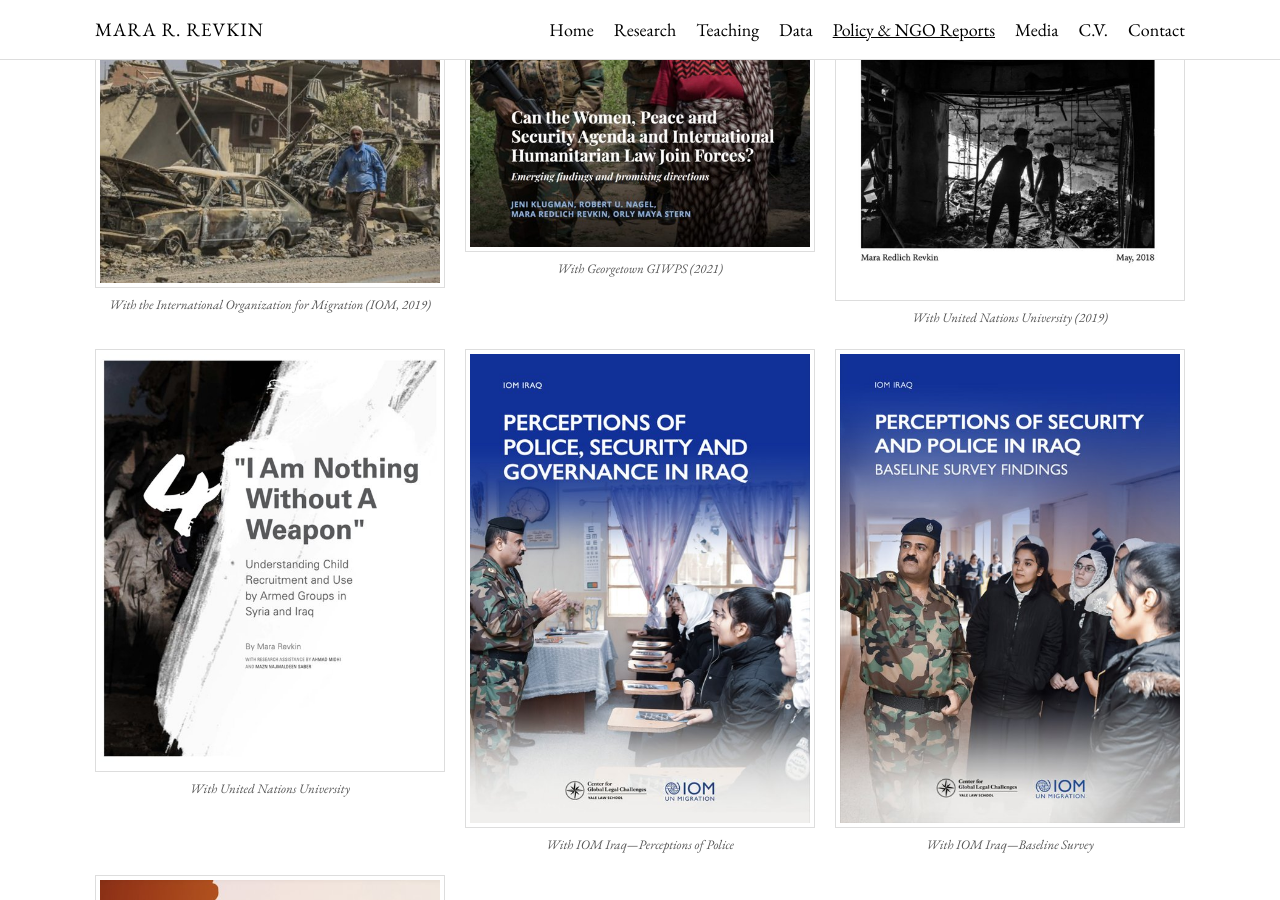
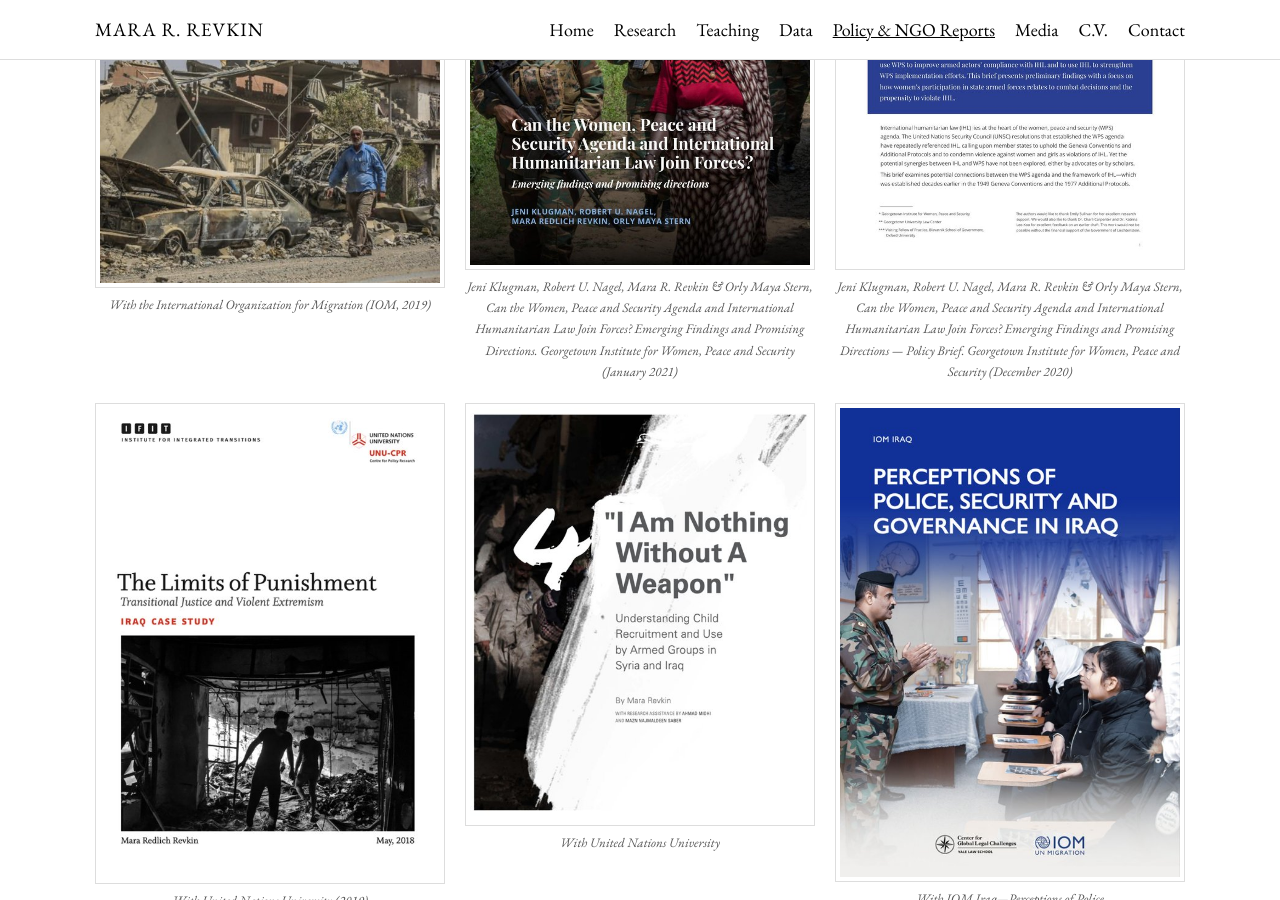
Before and after one commit to mrevkin/mrevkin.github.io, a Jekyll site: the page policy-ngo-reports.html, which Jekyll copies as it is, in a window 1280 px wide and 900 px high, scrolled down 951 px. Built offline with Jekyll 4.4.1, drawn with Linux system fonts in a browser that asks for light colours.

Commit message:
Georgetown report and policy brief with covers and citations; external links open in a new window

```diff
--- a/policy-ngo-reports.html
+++ b/policy-ngo-reports.html
@@ -89,10 +89,17 @@
       </div>
 
       <div class="policy-item">
-        <a href="https://giwps.georgetown.edu/wp-content/uploads/2021/01/Can-WPS-and-IHL-Join-Forces.pdf" target="_blank">
-          <img src="cover-wps-ihl.jpg" alt="Can the WPS Agenda and IHL Join Forces? (Georgetown GIWPS, 2021)" style="width:100%; height:auto;" />
+        <a href="https://giwps.georgetown.edu/wp-content/uploads/2021/01/Can-WPS-and-IHL-Join-Forces.pdf" target="_blank" rel="noopener">
+          <img src="cover-wps-ihl-report.jpg" alt="Can the Women, Peace and Security Agenda and International Humanitarian Law Join Forces? (GIWPS)" style="width:100%; height:auto;" />
         </a>
-        <p class="img-caption">With Georgetown GIWPS (2021)</p>
+        <p class="img-caption">Jeni Klugman, Robert U. Nagel, Mara R. Revkin &amp; Orly Maya Stern, <em>Can the Women, Peace and Security Agenda and International Humanitarian Law Join Forces? Emerging Findings and Promising Directions</em>. Georgetown Institute for Women, Peace and Security (January 2021)</p>
+      </div>
+
+      <div class="policy-item">
+        <a href="https://giwps.georgetown.edu/wp-content/uploads/2020/12/WPSAgendaAndInternationalLaw.pdf" target="_blank" rel="noopener">
+          <img src="cover-wps-ihl-brief.jpg" alt="Policy brief: Can the Women, Peace and Security Agenda and International Humanitarian Law Join Forces? (GIWPS)" style="width:100%; height:auto;" />
+        </a>
+        <p class="img-caption">Jeni Klugman, Robert U. Nagel, Mara R. Revkin &amp; Orly Maya Stern, <em>Can the Women, Peace and Security Agenda and International Humanitarian Law Join Forces? Emerging Findings and Promising Directions</em> &mdash; Policy Brief. Georgetown Institute for Women, Peace and Security (December 2020)</p>
       </div>
 
       <div class="policy-item">
```
